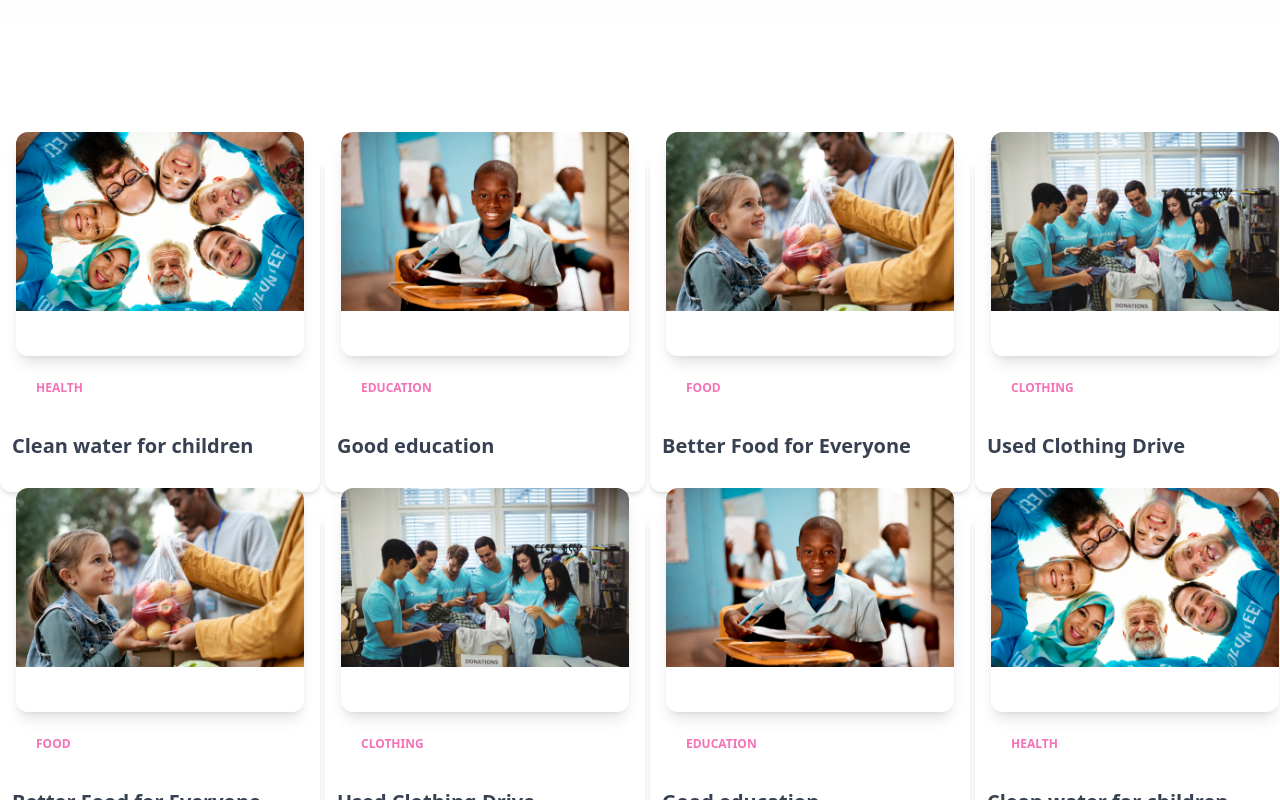
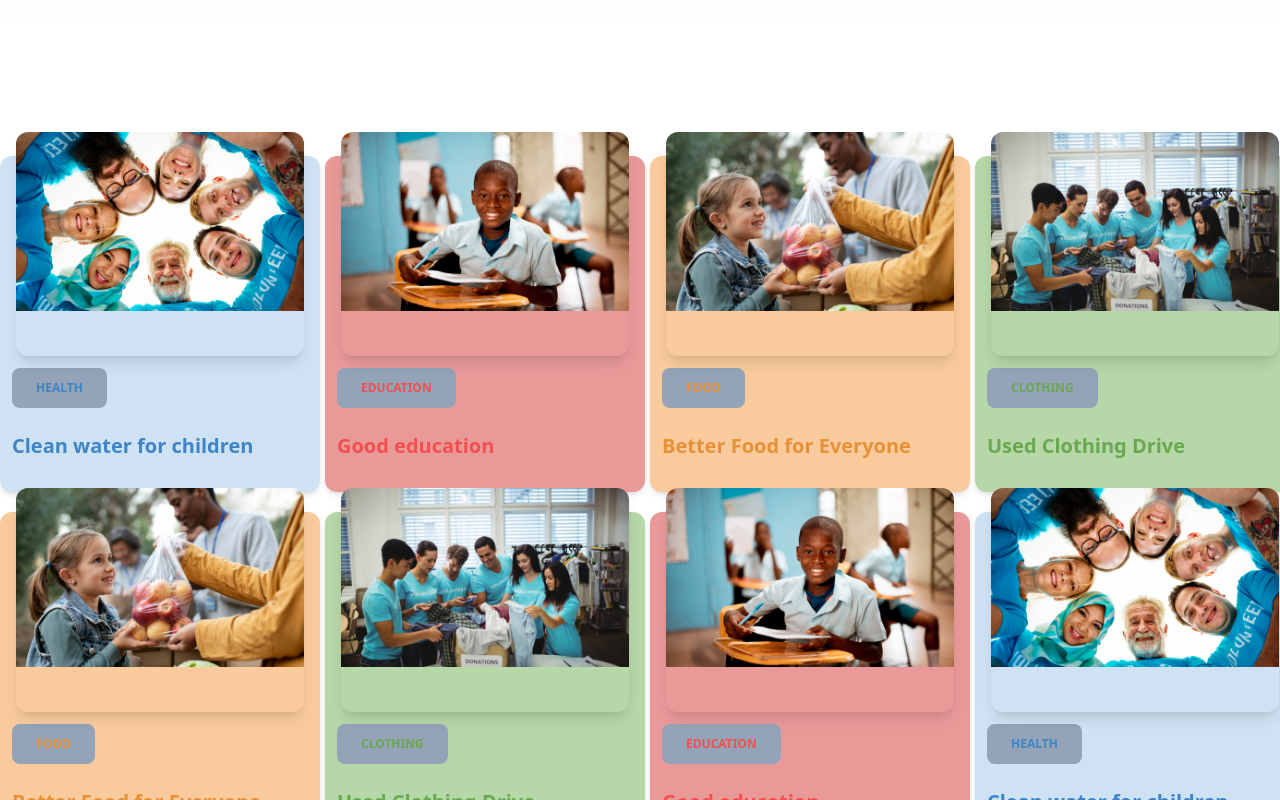
Before and after one commit to afrinchowa/Donation-campaign, a React (Vite) app: page / in a window 1280 px wide. Shown: the part 700-1500 px from the top of the page. Built offline with nearby package versions, Linux system fonts and the light colour scheme; grey boxes are pictures that could not be loaded.

Commit message:
readme file added with the feature of project.

```diff
--- a/src/Pages/CardDetails/DetailCardForPage.jsx
+++ b/src/Pages/CardDetails/DetailCardForPage.jsx
@@ -55,7 +55,7 @@ else{
           </div>
           <button
             onClick={handleAddToDonation}
-            className=" absolute -mt-16 ml-72 middle none center rounded-lg bg-pink-500 py-3 px-6 font-sans text-xs font-bold uppercase text-white shadow-md shadow-pink-500/20 transition-all hover:shadow-lg hover:shadow-pink-500/40 focus:opacity-[0.85] focus:shadow-none active:opacity-[0.85] active:shadow-none disabled:pointer-events-none disabled:opacity-50 disabled:shadow-none ml-4 mt-4"
+            className=" absolute -mt-[60px] ml-72 middle none center rounded-lg bg-pink-500 py-3 px-6 font-sans text-xs font-bold uppercase text-white shadow-md shadow-pink-500/20 transition-all hover:shadow-lg hover:shadow-pink-500/40 focus:opacity-[0.85] focus:shadow-none active:opacity-[0.85] active:shadow-none disabled:pointer-events-none disabled:opacity-50 disabled:shadow-none ml-4 mt-4"
             data-ripple-light="true"
           >
             Donate {price}
--- a/src/Pages/Donation/DonationCard.jsx
+++ b/src/Pages/Donation/DonationCard.jsx
@@ -1,18 +1,16 @@
-
-
-const DonationCard = ({card}) => {
-    const { id, title, image, catagory } = card || {};
+const DonationCard = ({ card }) => {
+  const { id, title, image, catagory,backgroundColor,textColor } = card || {};
   return (
     <div>
-      <div className="relative flex max-w-[24rem] flex-col rounded-xl bg-white bg-clip-border text-gray-700 shadow-md">
-        <div className="relative m-0 overflow-hidden rounded-none bg-transparent bg-clip-border text-gray-700 shadow-none">
+      <div style={{backgroundColor:backgroundColor,color:textColor} }  className="relative flex max-w-[24rem] flex-col rounded-xl bg-clip-border shadow-md">
+        <div className="relative m-0 overflow-hidden rounded-none  bg-clip-border shadow-none">
           <img src={image} alt="ui/ux review check" />
         </div>
         <div className="p-6">
-
-
           <button>{catagory}</button>
-          <h3 className="block font-sans text-2xl font-semibold leading-snug tracking-normal text-blue-gray-900 antialiased">{title}</h3>
+          <h3 className="block font-sans text-2xl font-semibold leading-snug tracking-normal antialiased">
+            {title}
+          </h3>
         </div>
       </div>
     </div>
--- a/src/components/Cards/Card.jsx
+++ b/src/components/Cards/Card.jsx
@@ -1,20 +1,20 @@
 import { Link } from "react-router-dom";
 
 const Card = ({ card }) => {
-  const { id, title, image, catagory } = card || {};
+  const { id, title, image, catagory,backgroundColor,textColor } = card || {};
 
   return (
    <div>
    <Link to={`/cards/${id}`}>
-   <div>
-     <div className="relative flex w-80 flex-col rounded-xl bg-white bg-clip-border text-gray-700 shadow-md">
+   <div >
+     <div style={{backgroundColor:backgroundColor,color:textColor} } className="relative flex w-80 flex-col rounded-xl bg-clip-border shadow-md">
 
-        <div  className="relative mx-4 -mt-6 h-56 overflow-hidden rounded-xl bg-blue-gray-500 bg-clip-border text-white shadow-lg shadow-blue-gray-500/40">
+        <div  className="relative mx-4 -mt-6 h-56 overflow-hidden rounded-xl bg-clip-border shadow-lg shadow-blue-gray-500/40">
         <img src={image} />
         </div>
         <div className="p-3 ">
           <button
-            className="select-none rounded-lg {bgColor} py-3 px-6 text-center align-middle font-sans text-xs font-bold uppercase text-pink-400 "
+            className="select-none rounded-lg  py-3 px-6 text-center align-middle font-sans text-xs font-bold uppercase bg-slate-400 "
             type="button"
             data-ripple-light="true"
           >
@@ -22,7 +22,8 @@ const Card = ({ card }) => {
           </button>
         </div>
         <div className="p-3 pb-6">
-          <h5 className="mb-2 block font-sans text-xl font-semibold leading-snug tracking-normal text-blue-gray-900 antialiased">
+          <h5  className="mb-2 block font-sans text-xl font-semibold leading-snug tracking-normal
+           antialiased">
             {title}
           </h5>
         </div>
```
Also changed, not shown: 1 other file (tests, documents, lock files or other folders).
